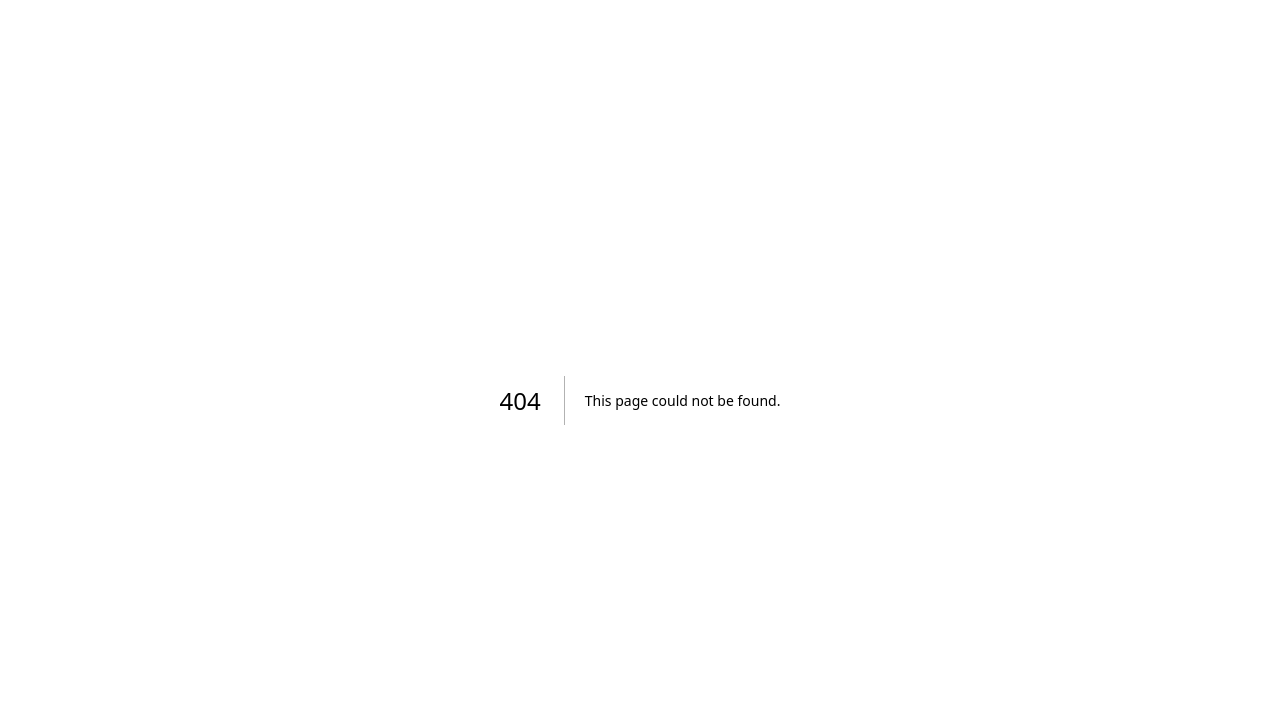
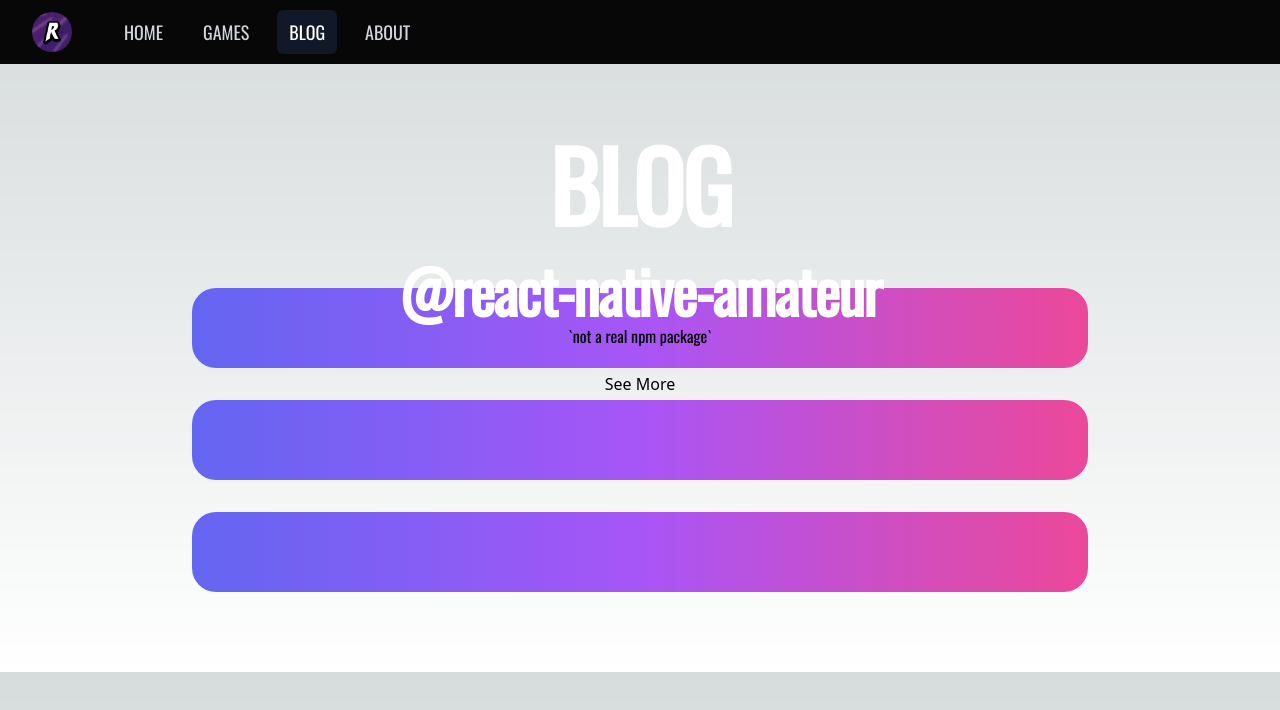
Before and after one commit to gemsjohn/riley-games, a Next.js app: page /blog in a window 1280 px wide. Before the commit this address had no page. Shown: the top 710 px of the page. Built offline with nearby package versions, Linux system fonts and the light colour scheme; a web font is replaced by a local one.

Commit message:
uhref / route redirect

```diff
--- a/next.config.js
+++ b/next.config.js
@@ -1,6 +1,17 @@
 /** @type {import('next').NextConfig} */
 const nextConfig = {
   reactStrictMode: true,
+
+
+  async redirects() {
+    return [
+      {
+        source: '/',
+        destination: '/home',
+        permanent: true,
+      },
+    ]
+  },
 }
 
 module.exports = nextConfig
--- a/pages/about.tsx
+++ b/pages/about.tsx
@@ -8,7 +8,7 @@ import wordlit_icon from '../public/wordlit_icon.png'
 export default function About() {
   return (
     <>
-      <Navbar home={false} games={false} about={true} contact={false} />
+      <Navbar home={false} games={false} blog={false} about={true} contact={false} />
       <header>
 
         <div className="flex items-center justify-center" >
--- /dev/null
+++ b/pages/blog.tsx
@@ -0,0 +1,95 @@
+import Navbar from './navbar'
+import React, { useState } from 'react'
+
+export default function Blog() {
+  const [expand_0, setExpand_0] = useState(false);
+  return (
+    <>
+      <Navbar home={false} games={false} blog={true} about={false} contact={true} />
+
+      <div className="mx-auto max-w-5xl py-6 sm:px-6 lg:px-8  flex flex-col items-center justify-center">
+        <div className="px-4 py-6 sm:px-0 flex items-center">
+          <div className="sm:h-100 ">
+            <div className="mx-auto max-w-7xl py-6 px-4 sm:px-6 lg:px-8">
+              <h1 className="text-8xl font-bold tracking-tight text-white font-oswald flex items-center justify-center" >BLOG</h1>
+            </div>
+            {!expand_0 ?
+              <button
+                onClick={(e) => {
+                  setExpand_0(true)
+                }}
+                className="bg-gradient-to-r from-indigo-500 via-purple-500 to-pink-500 rounded-3xl m-8 flex items-center justify-center"
+                style={{
+                  height: '10vh',
+                  width: '70vw'
+                }}
+              >
+                <div className="flex flex-col">
+                  <h1 className="text-6xl font-bold tracking-tight text-white font-oswald flex items-center justify-center" >@react-native-amateur</h1>
+                  <text className="mt-1 font-oswald">`not a real npm package`</text>
+                  <text className="mt-6">See More</text>
+                </div>
+              </button>
+              :
+              <div
+                className="bg-gradient-to-r from-indigo-500 via-purple-500 to-pink-500 rounded-3xl m-8 flex flex-col"
+                style={{
+                  height: '50vh',
+                  width: '70vw'
+                }}
+              >
+                <button
+                  onClick={(e) => {
+                    setExpand_0(false)
+                  }}
+                  className="bg-gray-900 text-gray-300 hover:bg-gray-700 hover:text-white p-2 m-2"
+                  style={{
+                    borderRadius: '10vh',
+                    // borderWidth: 2,
+                    // borderColor: '#09e049',
+                    opacity: 0.9,
+                  }}
+                >
+                  <div>
+                    <text
+                      className="text-xl font-oswald"
+                      style={{
+                        color: 'white',
+                        textAlign: 'center'
+                      }}
+                    >
+                      Close
+                    </text>
+                  </div>
+                </button>
+                <div className="flex flex-col">
+                  <h1 className="text-6xl font-bold tracking-tight text-white font-oswald flex items-center justify-center" >@react-native-amateur</h1>
+                  <text className="mt-1 font-oswald flex items-center justify-center">`not a real npm package`</text>
+                </div>
+
+              </div>
+            }
+
+            <div
+              className="bg-gradient-to-r from-indigo-500 via-purple-500 to-pink-500 rounded-3xl m-8"
+              style={{
+                height: '10vh',
+                width: '70vw'
+              }}
+            >
+            </div>
+
+            <div
+              className="bg-gradient-to-r from-indigo-500 via-purple-500 to-pink-500 rounded-3xl m-8"
+              style={{
+                height: '10vh',
+                width: '70vw'
+              }}
+            >
+            </div>
+          </div>
+        </div>
+      </div>
+    </>
+  )
+}
--- a/pages/contact.tsx
+++ b/pages/contact.tsx
@@ -3,7 +3,7 @@ import Navbar from './navbar'
 export default function Contact() {
   return (
     <>
-      <Navbar home={false} games={false} about={false} contact={true}/>
+      <Navbar home={false} games={false} blog={false} about={false} contact={true}/>
       <h1>Contact</h1>
     </>
   )
--- a/pages/games.tsx
+++ b/pages/games.tsx
@@ -15,7 +15,7 @@ import wordlit_example_2 from '../public/wordlit_example_2.png'
 export default function Games() {
   return (
     <>
-      <Navbar home={false} games={true} about={false} contact={false} />
+      <Navbar home={false} games={true} blog={false} about={false} contact={false} />
       <header>
 
         <div className="flex items-center justify-center" >
@@ -188,7 +188,7 @@ export default function Games() {
 
         </div>
 
-        <div
+        {/* <div
           className="py-6 sm:px-6 lg:px-8  flex flex-col items-center justify-center"
           style={{backgroundColor: '#101010'}}
         >
@@ -197,7 +197,7 @@ export default function Games() {
                 <h1 className="text-8xl font-bold tracking-tight text-white font-oswald flex items-center justify-center" >CONTACT</h1>
               </div>
           </div>
-        </div>
+        </div> */}
 
       </main>
     </>
--- a/pages/home.tsx
+++ b/pages/home.tsx
@@ -11,7 +11,7 @@ import styles from '../styles/Home.module.css'
 export default function Home() {
   return (
     <>
-      <Navbar home={true} games={false} about={false} contact={false} />
+      <Navbar home={true} games={false} blog={false} about={false} contact={false} />
 
 
       <header>
@@ -206,49 +206,13 @@ export default function Home() {
         </div>
         </div>
 
-        <div className="mx-auto max-w-5xl py-6 sm:px-6 lg:px-8  flex flex-col items-center justify-center">
-          <div className="px-4 py-6 sm:px-0 flex items-center">
-            <div className="sm:h-100 ">
-              <div className="mx-auto max-w-7xl py-6 px-4 sm:px-6 lg:px-8">
-                <h1 className="text-8xl font-bold tracking-tight text-white font-oswald flex items-center justify-center" >BLOG</h1>
-              </div>
 
-
-              <div
-                className="bg-gradient-to-r from-indigo-500 via-purple-500 to-pink-500 rounded-3xl m-8"
-                style={{
-                  height: '10vh',
-                  width: '70vw'
-                }}
-              >
-              </div>
-
-              <div
-                className="bg-gradient-to-r from-indigo-500 via-purple-500 to-pink-500 rounded-3xl m-8"
-                style={{
-                  height: '10vh',
-                  width: '70vw'
-                }}
-              >
-              </div>
-
-              <div
-                className="bg-gradient-to-r from-indigo-500 via-purple-500 to-pink-500 rounded-3xl m-8"
-                style={{
-                  height: '10vh',
-                  width: '70vw'
-                }}
-              >
-              </div>
-            </div>
-          </div>
-        </div>
 
 
         {/* #101010 */}
 
 
-        <div
+        {/* <div
           className="py-6 sm:px-6 lg:px-8  flex flex-col items-center justify-center"
           style={{backgroundColor: '#101010'}}
         >
@@ -257,7 +221,7 @@ export default function Home() {
                 <h1 className="text-8xl font-bold tracking-tight text-white font-oswald flex items-center justify-center" >CONTACT</h1>
               </div>
           </div>
-        </div>
+        </div> */}
 
 
 
--- a/pages/navbar.tsx
+++ b/pages/navbar.tsx
@@ -8,6 +8,7 @@ import r_logo from '../public/developer_icon.png'
 interface NavbarProps {
   home: boolean;
   games: boolean;
+  blog: boolean;
   about: boolean;
   contact: boolean;
 
@@ -28,8 +29,10 @@ export default function Navbar(props: NavbarProps) {
   const navigation = [
     { name: 'HOME', href: '/home', current: props.home },
     { name: 'GAMES', href: '/games', current: props.games },
+    { name: 'BLOG', href: '/blog', current: props.blog },
     { name: 'ABOUT', href: '/about', current: props.about },
-    { name: 'CONTACT', href: '/contact', current: props.contact },
+
+    // { name: 'CONTACT', href: '/contact', current: props.contact },
   ]
   return (
     <>
@@ -88,7 +91,7 @@ export default function Navbar(props: NavbarProps) {
                       </div>
                     </div>
                   </div>
-                  <div className="hidden md:block">
+                  {/* <div className="hidden md:block">
                     <div className="ml-4 flex items-center md:ml-6">
                       <button
                         type="button"
@@ -98,7 +101,7 @@ export default function Navbar(props: NavbarProps) {
                         <BellIcon className="h-6 w-6" aria-hidden="true" />
                       </button>
                     </div>
-                  </div>
+                  </div> */}
                   <div className="-mr-2 flex md:hidden">
                     {/* Mobile menu button */}
                     <Disclosure.Button className="inline-flex items-center justify-center rounded-md bg-gray-800 p-2 text-gray-400 hover:bg-gray-700 hover:text-white focus:outline-none focus:ring-2 focus:ring-white focus:ring-offset-2 focus:ring-offset-gray-800">
```
